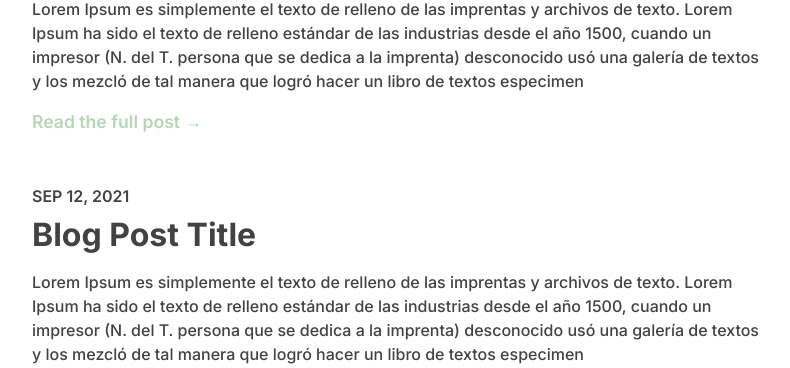
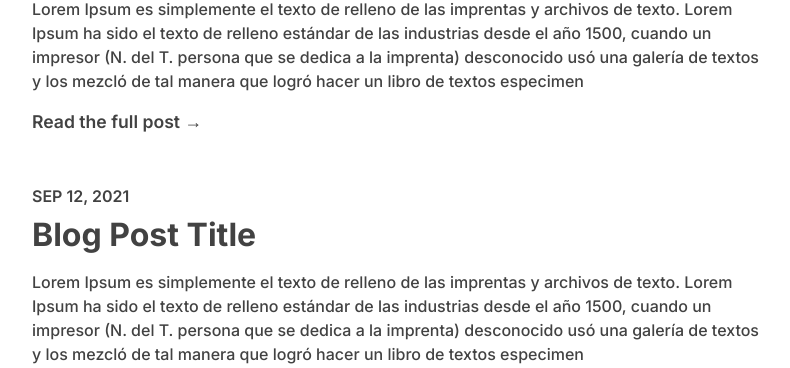
Before and after one commit to lauritaymesa/HarryPotterIdeas, a PHP site: page / in a window 1280 px wide, with the pointer over the restyled element. Shown: the part 583-951 px from the top of the page, without its empty margins (240-1030 px from the left). Run offline with PHP 8.4, Linux system fonts and the light colour scheme; some web fonts are replaced.

Commit message:
segundo commit

```diff
--- a/style.css
+++ b/style.css
@@ -887,6 +887,7 @@ article.post {
 
 .blog .post .read-more:hover {
     color: var(--color-green);
+    color: #424242;
 
 }
 
```
